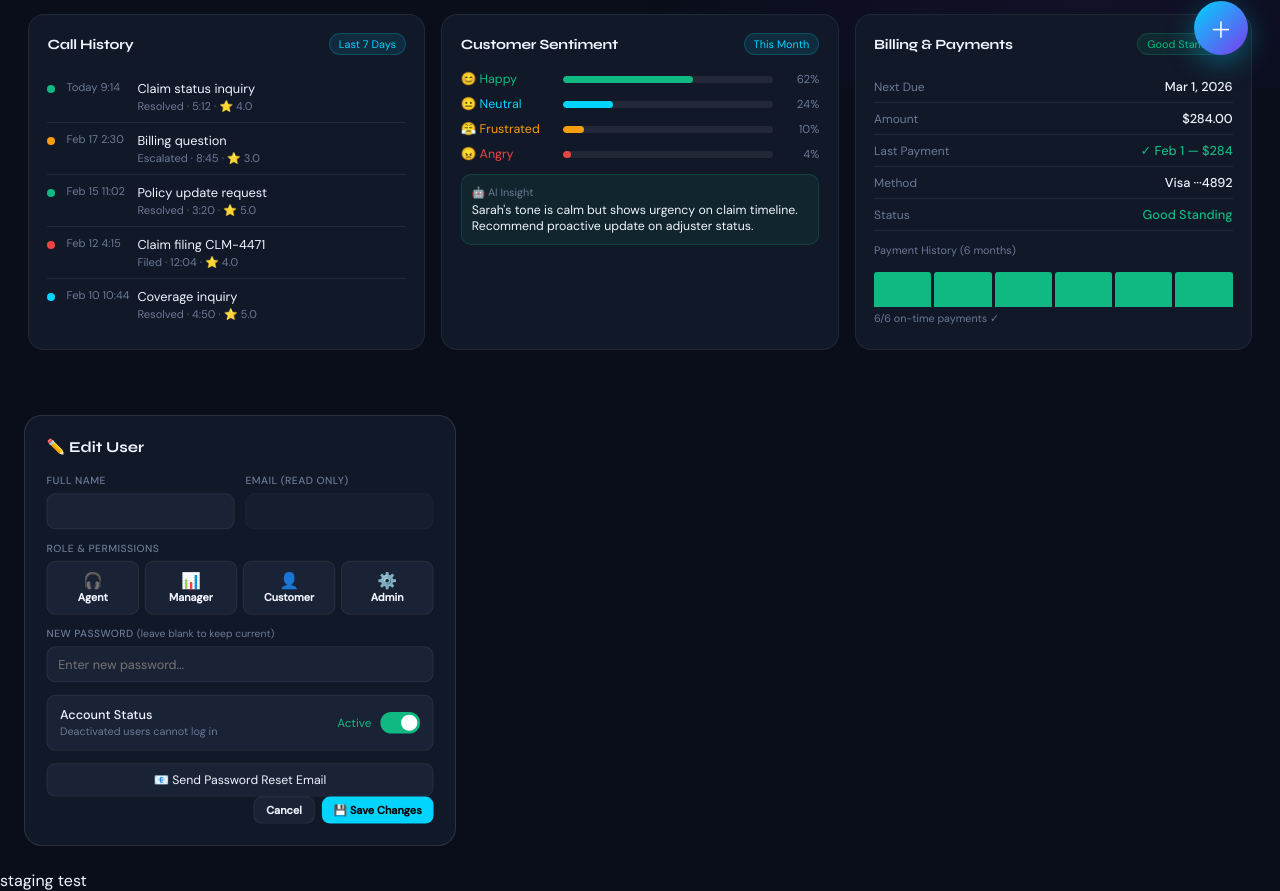
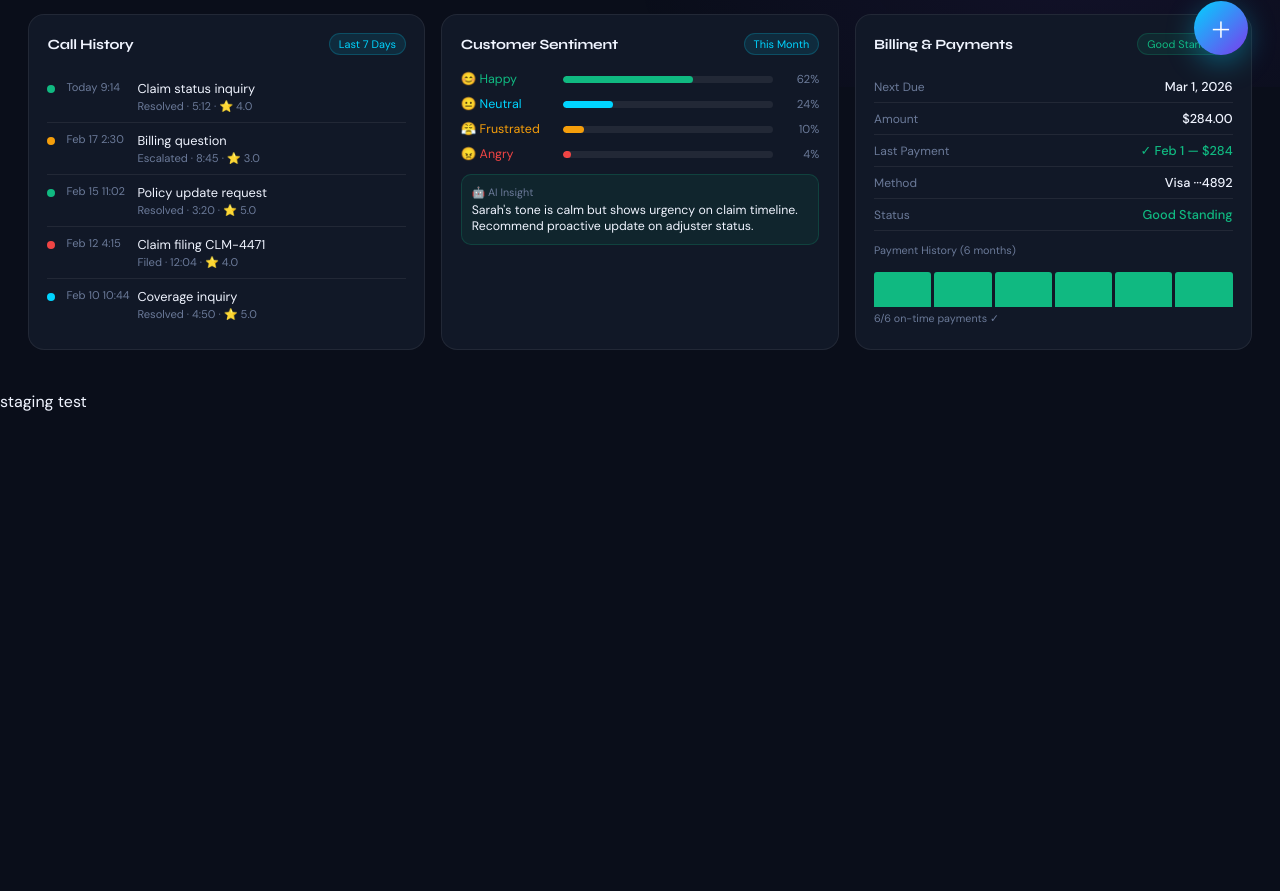
Before and after one commit to konjetis/insuredesk, a plain HTML site: page frontend/index.html in a window 1280 px wide. Shown: the part 713-1604 px from the top of the page. After the commit the page ends 1125 px from the top, so only its background shows below. Drawn offline with Linux system fonts and the light colour scheme.

Commit message:
Fix edit user modal overlay class

```diff
--- a/frontend/index.html
+++ b/frontend/index.html
@@ -872,7 +872,7 @@
 </div>
 
 <!-- EDIT USER MODAL -->
-<div class="modal-overlay" id="m-edituser" onclick="if(event.target===this)closeM('m-edituser')">
+<div class="overlay" id="m-edituser" onclick="if(event.target===this)closeM('m-edituser')">
   <div class="modal" style="max-width:480px">
     <div class="modal-title">✏️ Edit User</div>
     <input type="hidden" id="edit-id"/>
```
